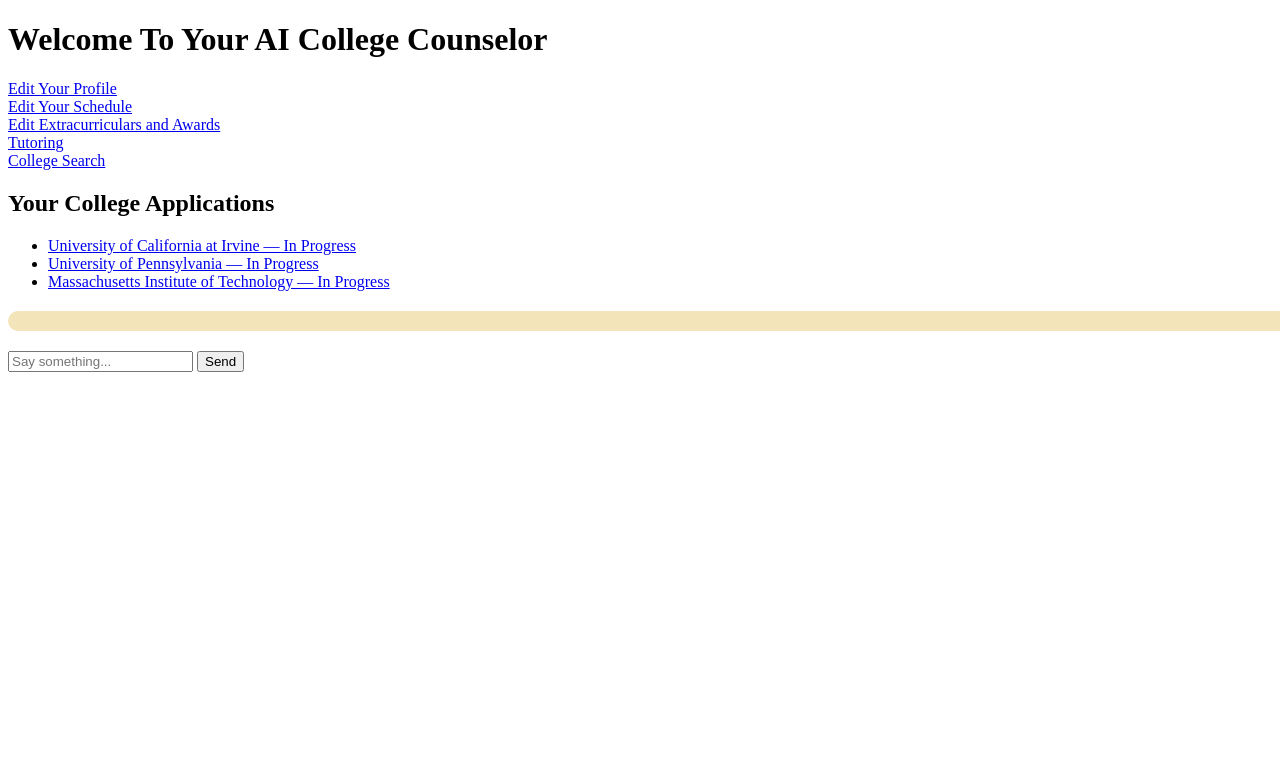
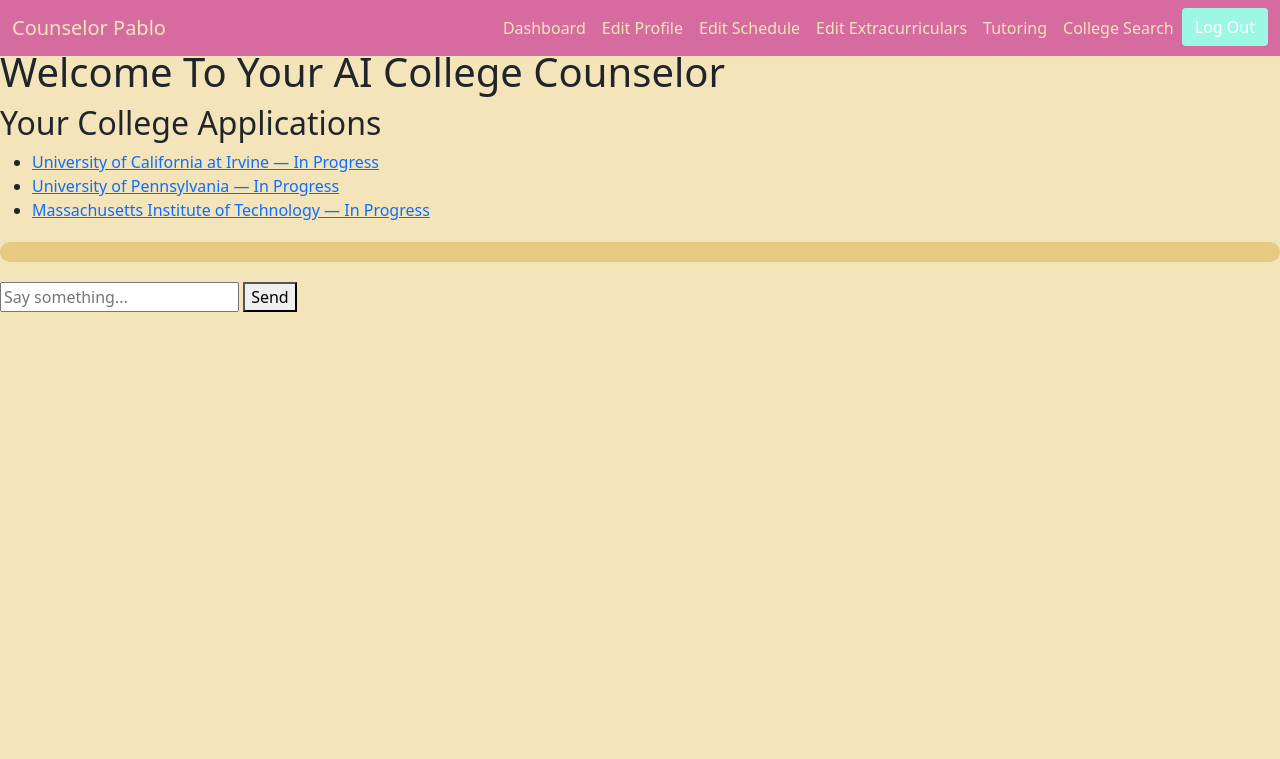
Before and after one commit to tvisha763/College-Counselor, a Django app: template counselor/templates/dashboard.html in a window 1280 px wide. Shown: the top 759 px of the page. Run offline with Django 4.2, Linux system fonts and the light colour scheme; the template is opened without the code that fills it: values that come from a table or form of the project are taken from there, others are empty; data comes from the database, SQL or seed files in the repository; parts of the project's set-up code (start-up, migrations or seed data) failed here and were passed over; some libraries are stand-ins or nearby versions.

Commit message:
base html

```diff
--- /dev/null
+++ b/counselor/static/css/mainfile.css
@@ -0,0 +1,26 @@
+@import url('https://fonts.googleapis.com/css2?family=Young+Serif&display=swap');
+
+body {
+  padding-top: 3rem;
+  background-color: #f4e4ba;
+}
+
+.navbar {
+    background-color: #d66ba0;
+}
+
+.navbar-brand {
+    color: #f4e4ba;
+}
+
+.navbar-toggler {
+    color: #af4d98;
+}
+
+.navbar-toggler-icon {
+    color: #f4e4ba;
+}
+
+.collapse{
+    color: #f4e4ba;
+}
--- a/counselor/templates/base.html
+++ b/counselor/templates/base.html
@@ -3,45 +3,96 @@
 <html lang="en">
 <head>
 	<meta charset="UTF-8">
-    <title>{% block title %}Testing{% endblock %}</title>
-    <meta name="viewport" content="width=device-width, initial-scale=1">
+	<meta name="viewport" content="width=device-width, initial-scale=1.0">
+	<title>{% block title %}{% endblock %}</title>
+	<!-- Bootstrap -->
+    <link href="https://cdn.jsdelivr.net/npm/bootstrap@5.1.3/dist/css/bootstrap.min.css" rel="stylesheet" integrity="sha384-1BmE4kWBq78iYhFldvKuhfTAU6auU8tT94WrHftjDbrCEXSU1oBoqyl2QvZ6jIW3" crossorigin="anonymous">
+    <!-- Font Awesome -->
+    <link rel="stylesheet" href="https://cdnjs.cloudflare.com/ajax/libs/font-awesome/6.1.1/css/all.min.css" integrity="sha512-KfkfwYDsLkIlwQp6LFnl8zNdLGxu9YAA1QvwINks4PhcElQSvqcyVLLD9aMhXd13uQjoXtEKNosOWaZqXgel0g==" crossorigin="anonymous" referrerpolicy="no-referrer" />
+    <!-- Custom CSS -->
+    <link rel="stylesheet" type="text/css" href="{% static 'css/mainfile.css' %}">
+</head>
 
-    <!-- Static CSS -->
-    <link rel="stylesheet" href="{% static 'css/style.css' %}">
 
-    <!-- Bootstrap (optional) -->
-    <link rel="stylesheet" href="https://cdn.jsdelivr.net/npm/bootstrap@5.3.0/dist/css/bootstrap.min.css">
+<body>
 
-    {% block extra_head %}{% endblock %}
-</head>
-<body>
+	<style>
+		/* Hiding scrollbar for Chrome, Safari and Opera */
+		#block::-webkit-scrollbar {
+			display: none;
+		}
+
+		/* Hiding scrollbar for IE, Edge and Firefox */
+		#block {
+		scrollbar-width: none;  /* Firefox */
+		-ms-overflow-style: none;  /* IE and Edge */
+		}
+	</style>
 	<header>
-        {% block header %}
-        <!-- Example Navigation Bar -->
-        <nav class="navbar navbar-expand-lg navbar-light bg-light">
+	  <nav class="navbar navbar-expand-md navbar-custom fixed-top ">
 	    <div class="container-fluid">
-                <a class="navbar-brand" href="/">College Counselor</a>
+	      <a class="navbar-brand" href="{% url 'counselor:dashboard' %}">Counselor Pablo</a>
+	      <button class="navbar-toggler" type="button" data-bs-toggle="collapse" data-bs-target="#navbarCollapse" aria-controls="navbarCollapse" aria-expanded="false" aria-label="Toggle navigation">
+	        <span class="navbar-toggler-icon"></span>
+	      </button>
+	      <div class="collapse navbar-collapse" id="navbarCollapse">
+	        <ul class="navbar-nav ms-auto mb-2 mb-md-0">
+	          <li class="nav-item">
+	            <a class="nav-link" style="color: #f4e4ba;" href="{% url 'counselor:dashboard' %}">Dashboard</a>
+	          </li>
+	          <li class="nav-item">
+	            <a class="nav-link" style="color: #f4e4ba;" href="{% url 'counselor:edit_profile' %}">Edit Profile</a>
+	          </li>
+	          <li class="nav-item">
+	            <a class="nav-link" style="color: #f4e4ba;" href="{% url 'counselor:edit_schedule' %}">Edit Schedule</a>
+	          </li>
+              <li class="nav-item">
+	            <a class="nav-link" style="color: #f4e4ba;" href="{% url 'counselor:edit_extracurriculars' %}">Edit Extracurriculars</a>
+	          </li>
+              <li class="nav-item">
+	            <a class="nav-link" style="color: #f4e4ba;" href="{% url 'counselor:tutoring' %}">Tutoring</a>
+	          </li>
+              <li class="nav-item">
+	            <a class="nav-link" style="color: #f4e4ba;" href="{% url 'counselor:college_search' %}">College Search</a>
+	          </li>
+            <li class="nav-item">
+                <a class="btn btn-custom" style="background-color: #9df7e5; color: rgb(255, 255, 255);" href="{% url 'counselor:logout' %}">Log Out</a>
+            </li>
+	        </ul>
+	      </div>
 	    </div>
 	  </nav>
-        {% endblock %}
 	</header>
 
-    <main class="container my-4">
+	<main>
+	<div id="block" style="height: 89vh; overflow-y: scroll;" >
 		{% block content %}
-        <!-- Main content goes here -->
 	  	{% endblock %}
+	</div>
+
 	</main>
 
-    <footer class="text-center text-muted py-3">
-        {% block footer %}
-        &copy; {{ year|default:"2025" }} omegaverse
-        {% endblock %}
+	<!-- <div>
+        <footer class="bg-dark text-white d-flex flex-wrap justify-content-between align-items-center py-3 " style="bottom: 0; width: 100%;">
+            <div class="col-md-4 d-flex align-items-center">
+              <a href="/" class="mb-3 me-2 mb-md-0 text-muted text-decoration-none lh-1">
+                <svg class="bi" width="30" height="15"><use xlink:href="#bootstrap"/></svg>
+              </a>
+              <span class="text-white">&copy; 2025 Counselor Pablo</span>
+            </div>
+
+            <div class="mx-3">
+              <a href="https://github.com/tvisha763/College-Counselor" class="me-2 text-reset" style="text-decoration: none;">
+                <i class="fa-brands fa-github"></i>
+              </a>
+              <span>Developed By <a href="https://github.com/tvisha763" class="text-decoration-none">@tvisha763</a>, <a href="https://github.com/coolbro4811" class="text-decoration-none">@coolbro4811 </a>, and <a href="https://github.com/August-b2172" class="text-decoration-none">@August-b2172 </a></span>
+            </div>
         </footer>
+    </div> -->
 
-    <!-- Scripts -->
-    <script src="https://cdn.jsdelivr.net/npm/bootstrap@5.3.0/dist/js/bootstrap.bundle.min.js"></script>
-    <script src="{% static 'js/main.js' %}"></script>
-
-    {% block extra_scripts %}{% endblock %}
+	<!-- Jquery -->
+	<script src="https://ajax.googleapis.com/ajax/libs/jquery/3.5.1/jquery.min.js"></script>
+	<!-- Bootstrap -->
+	<script src="https://cdn.jsdelivr.net/npm/bootstrap@5.1.3/dist/js/bootstrap.bundle.min.js" integrity="sha384-ka7Sk0Gln4gmtz2MlQnikT1wXgYsOg+OMhuP+IlRH9sENBO0LRn5q+8nbTov4+1p" crossorigin="anonymous"></script>
 </body>
 </html>
--- a/counselor/templates/dashboard.html
+++ b/counselor/templates/dashboard.html
@@ -1,19 +1,9 @@
-{% load static %}
-<!DOCTYPE html>
-<html lang="en">
-<head>
-    <meta charset="UTF-8">
-    <meta name="viewport" content="width=device-width, initial-scale=1.0">
-    <title>Dashboard</title>
-</head>
-<body>
+{% extends 'base.html' %}
+
+{% block title %}Dashboard{% endblock %}
+{% block content %}
+
     <h1>Welcome To Your AI College Counselor</h1>
-
-    <a href="{% url 'counselor:edit_profile' %}">Edit Your Profile</a><br>
-    <a href="{% url 'counselor:edit_schedule' %}">Edit Your Schedule</a><br>
-    <a href="{% url 'counselor:edit_extracurriculars' %}">Edit Extracurriculars and Awards</a><br>
-    <a href="{% url 'counselor:tutoring' %}">Tutoring</a><br>
-    <a href="{% url 'counselor:college_search' %}">College Search</a><br>
 
     <h2>Your College Applications</h2>
     {% if applications %}
@@ -32,5 +22,4 @@
 
     {% include 'chat_widget.html' %}
 
-</body>
-</html>
+{% endblock %}
--- a/counselor_chat/templates/chat_widget.html
+++ b/counselor_chat/templates/chat_widget.html
@@ -14,7 +14,7 @@
         max-width: 10000px;
         margin: 20px auto;
         padding: 10px;
-        background-color: #F4E4BA;
+        background-color: #e6ca84;
         border-radius: 10px;
         overflow-y: auto;
         max-height: 400px;
```
Also changed, not shown: counselor/static/css/home.css (+77 -0 lines), counselor/templates/college_search.html (+6 -10 lines), counselor/templates/edit_extracurriculars.html (+5 -10 lines), counselor/templates/edit_profile.html (+8 -13 lines), counselor/templates/edit_schedule.html (+6 -11 lines), counselor/templates/home.html (+34 -7 lines), counselor/templates/track_application.html (+5 -13 lines), counselor/templates/tutoring.html (+5 -10 lines), counselor/templates/users/profile.html (deleted, +0 -11 lines), counselor/templates/users/update_user.html (deleted, +0 -10 lines), counselor/static/assets/home-picture.jpg (added). Lines whose indentation alone changed are shown as unchanged.
